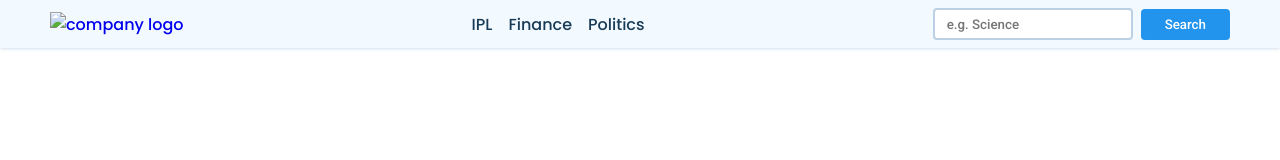
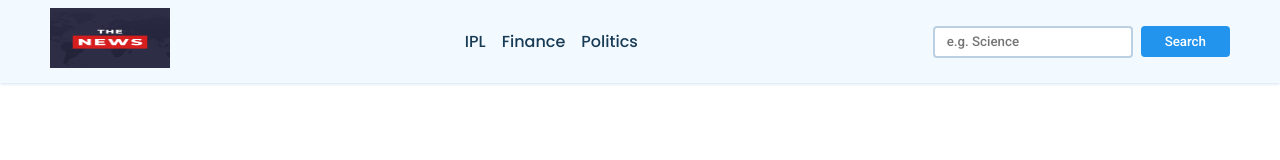
Before and after one commit to vikas-jethava/Online-News, a plain HTML site: page index.html in a window 1280 px wide. Drawn offline with Linux system fonts and the light colour scheme; the site is published under a folder, as on GitHub Pages, so addresses that start at the root find nothing; no server answers.

Commit message:
Update index.html

```diff
--- a/index.html
+++ b/index.html
@@ -12,7 +12,7 @@
     <nav>
         <div class="main-nav container flex">
             <a href="#" onclick="reload()" class="company-logo">
-                <img src="/newsLogo.png" alt="company logo">
+                <img src="newsLogo.png" alt="company logo">
             </a>
             <div class="nav-links">
                 <ul class="flex">
```
